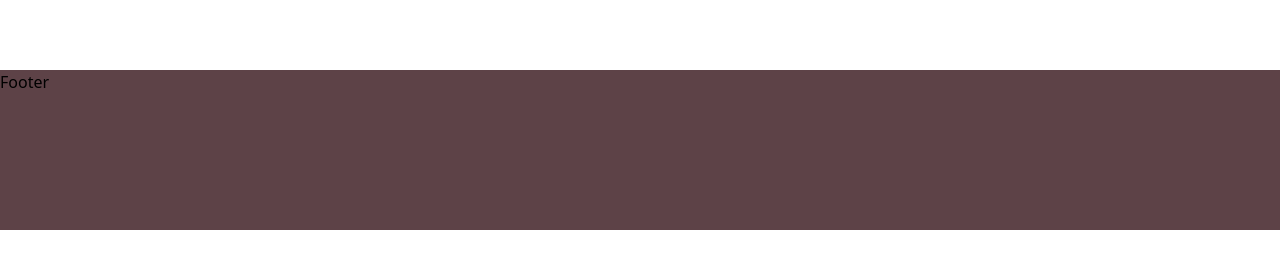
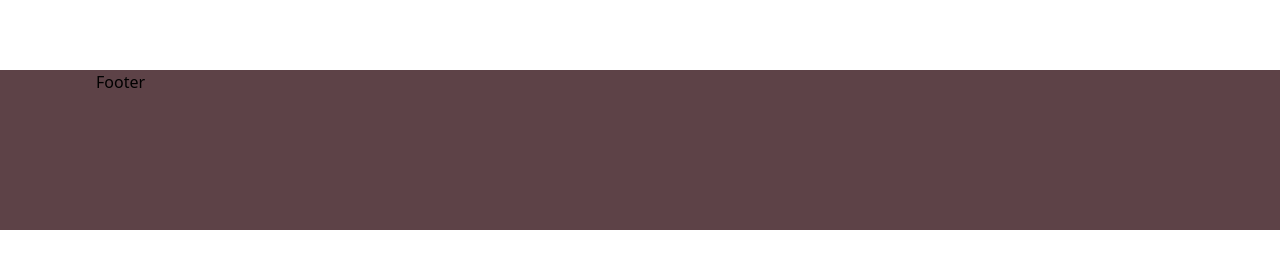
Before and after one commit to girafffz/getAtable, a React (Create React App) app: page /restaurants/login in a window 1280 px wide. Shown: the part 523-792 px from the top of the page. Built offline with nearby package versions, Linux system fonts and the light colour scheme; what tw-elements would draw is missing.

Commit message:
Update Footer.jsx

```diff
--- a/src/components/Footer.jsx
+++ b/src/components/Footer.jsx
@@ -3,7 +3,9 @@ import React from "react";
 const Footer = () => {
   return (
     <footer>
-      <div className="container h-40 bg-darkBrown mt-10">Footer</div>
+      <div className="container mx-auto px-24 h-40 bg-darkBrown mt-10">
+        Footer
+      </div>
     </footer>
   );
 };
```
